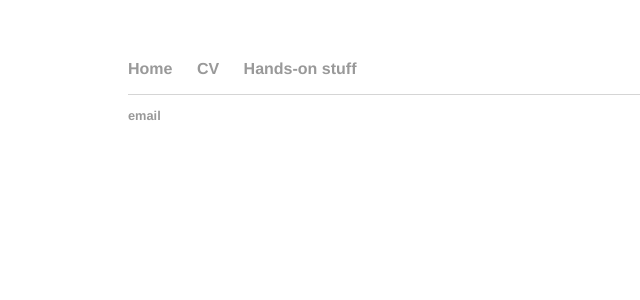
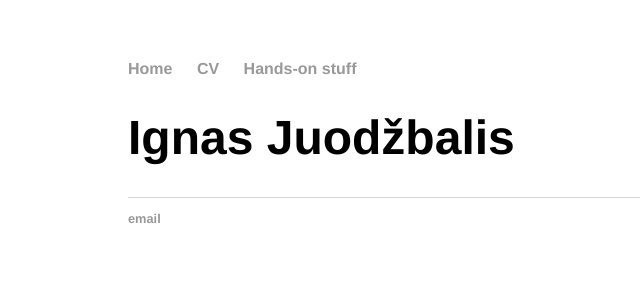
Before and after one commit to IgnisAstrorum/ignisastrorum.github.io, a Jekyll site: the page built from index.html, in a window 1280 px wide. Shown: the top 300 px of the page, without its empty margins (64-704 px from the left). Built offline with Jekyll 4.4.1, drawn with Linux system fonts in a browser that asks for light colours.

Commit message:
Update index.html

```diff
--- a/index.html
+++ b/index.html
@@ -2,3 +2,7 @@
 layout: default
 title: Ignas Juodžbalis
 ---
+<div class="blurb">
+	<h1>Ignas Juodžbalis</h1>
+	<p></a></p>
+</div><!-- /.blurb -->
```
